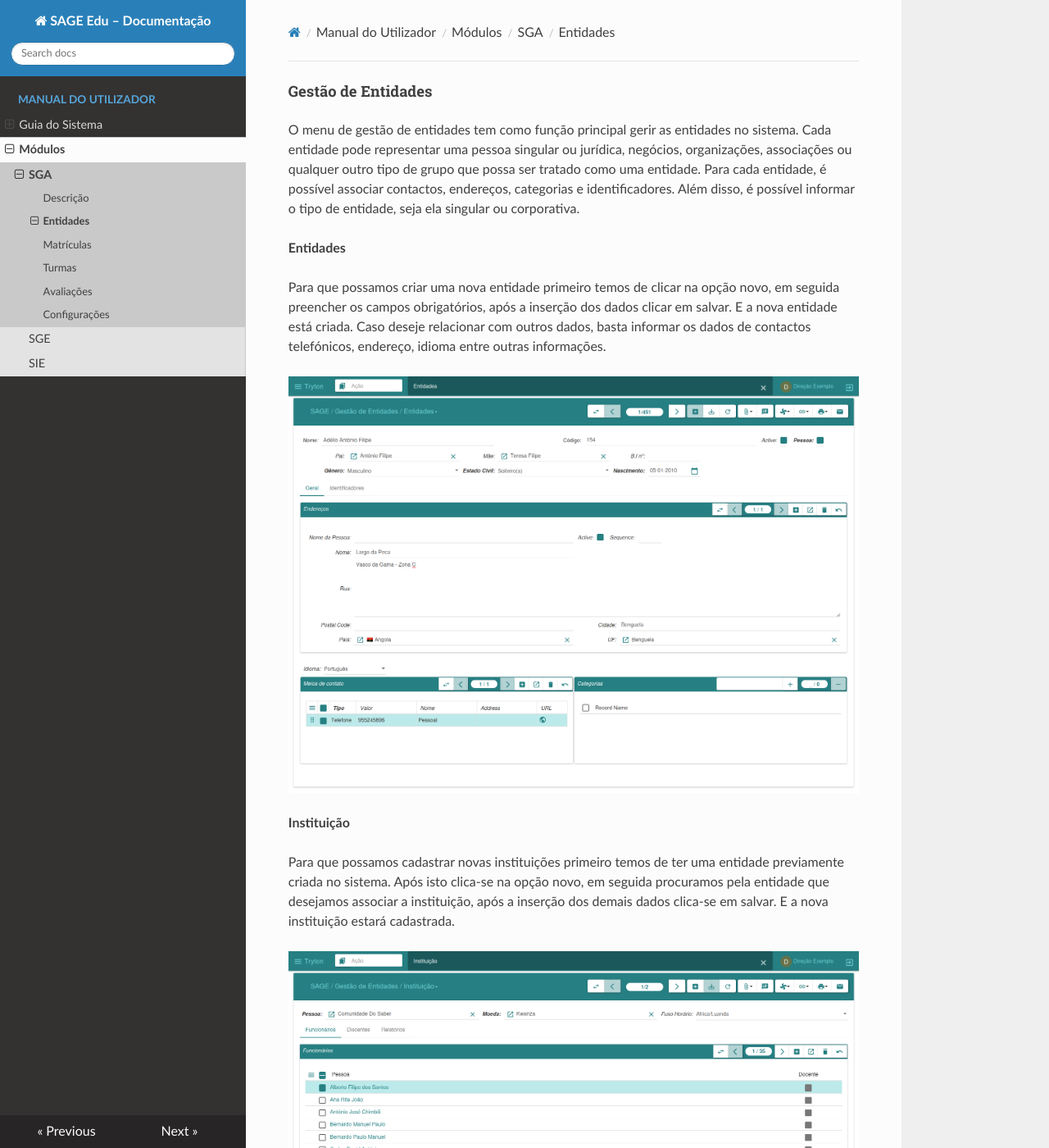
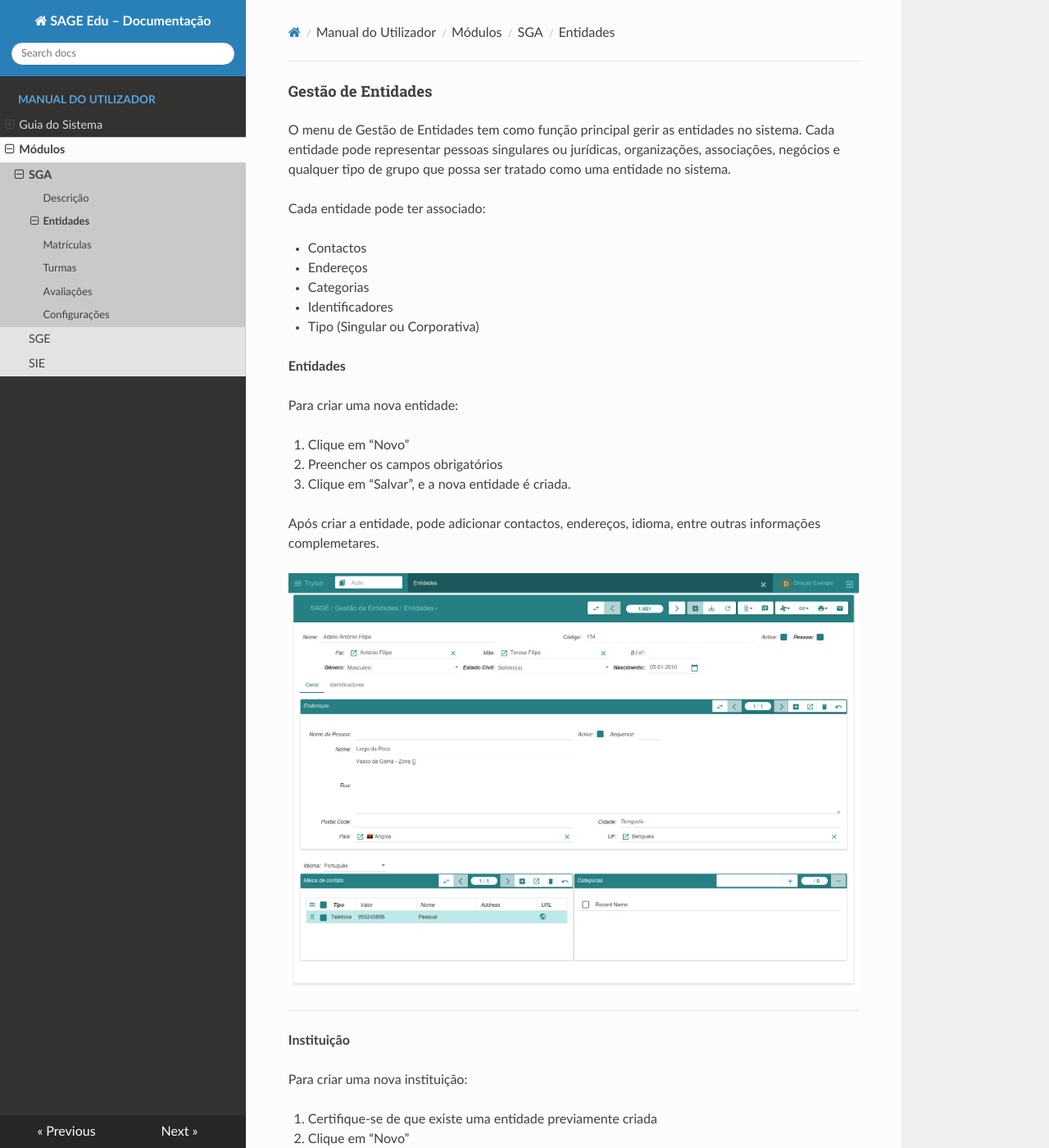
Before and after one commit to zacariasjuliano/sage-edu-docs, an MkDocs documentation site: the page built from docs/modulos/sga/party.md, in a window 1280 px wide and 1400 px high. Shown: the whole window at 82% size. Built offline with MkDocs 1.6.1, drawn with Linux system fonts in a browser that asks for light colours; nearby versions of some CDN libraries; some of the changed text lies outside the part shown.

Commit message:
Page Party

```diff
--- a/docs/modulos/sga/party.md
+++ b/docs/modulos/sga/party.md
@@ -1,36 +1,102 @@
 #### Gestão de Entidades
 
-O menu de gestão de entidades tem como função principal gerir as entidades no sistema. Cada entidade pode representar uma pessoa singular ou jurídica, negócios, organizações, associações ou qualquer outro tipo de grupo que possa ser tratado como uma entidade.
-Para cada entidade, é possível associar contactos, endereços, categorias e identificadores. Além disso, é possível informar o tipo de entidade, seja ela singular ou corporativa.
+O menu de Gestão de Entidades tem como função principal gerir as entidades no sistema. Cada entidade pode representar pessoas singulares ou jurídicas, organizações, associações, negócios e qualquer tipo de grupo que possa ser tratado como uma entidade no sistema.
+
+Cada entidade pode ter associado:
+
+* Contactos
+* Endereços
+* Categorias
+* Identificadores
+* Tipo (Singular ou Corporativa)
+
+
 
 **Entidades**
 
-Para que possamos criar uma nova entidade primeiro temos de clicar na opção novo, em seguida preencher os campos obrigatórios, após a inserção dos dados clicar em salvar. E a nova entidade está criada.
-Caso deseje relacionar com outros dados, basta informar os dados de contactos telefónicos, endereço, idioma entre outras informações.
+Para criar uma nova entidade:
+
+1. Clique em “Novo”
+
+2. Preencher os campos obrigatórios
+
+3. Clique em “Salvar”, e a nova entidade é criada.
+
+Após criar a entidade, pode adicionar contactos, endereços, idioma, entre outras informações complemetares.
 
 ![Texto alternativo](../../imagens/party.png)
 
 
+---
+
 **Instituição**
 
-Para que possamos cadastrar novas instituições primeiro temos de  ter uma entidade previamente criada no sistema. Após isto clica-se na opção novo, em seguida procuramos pela entidade que desejamos associar a instituição, após a inserção dos demais dados clica-se em salvar. E a nova instituição estará cadastrada.
+Para criar uma nova instituição:
+
+1. Certifique-se de que existe uma entidade previamente criada
+
+2. Clique em “Novo”
+
+3. Pesquise a entidade a associar
+
+4. Preencha os restantes dados
+
+5. Clique em “Salvar”, e a nova instituição é criada.
+
 
 ![Texto alternativo](../../imagens/company.png)
 
+---
 
 **Funcionários**
 
-Para cadastrar novos funcionários, o sistema oferece duas opções. A primeira, conforme ilustrado na Figura 5, está disponível na opção "Empregados" em instituição, onde nós é possível cadastrar novos funcionários diretamente na instituição desejada. A segunda opção está disponível no sub-menu de "Funcionários", como mostra a figura abaixo.
+O sistema oferece duas formas de cadastrar funcionários:
+
+1. Pela Instituição
+    * Menu: Instituição → Empregados
+
+2. Pelo sub-menu Geral
+    *   Menu: Funcionários
+
+
+Para cadastrar:
+
+1. Clique em “Novo”
+
+2. Preencha os campos obrigatórios
+
+3. Se a instituição não estiver selecionada, pesquise pela desejada
+
+4. Clique em “Salvar”
 
 ![Texto alternativo](../../imagens/employee.png)
 
-Para que possamos cadastrar novos funcionários é necessários que primeiro clicamos em novo, e em seguida preenchemos os campos obrigatórios, caso a empresa não esteja selecionada automaticamente, basta  pesquisar pela instituição desejada. Em seguida, clicamos em salvar para confirmar o cadastro.
-
+---
 
 **Discentes**
 
-Para que possamos cadastrar uma novos discentes, primeiro temos de  ter uma entidade previamente criada no sistema. Após isto clica-se na opção novo, em seguida procuramos pela entidade que desejamos identificar como discente, após a inserção dos demais dados clicamos em salvar, confirmamos e o novo discente estará cadastrado.
+Para cadastrar um discnete:
+
+1. Certifique-se de que existe uma entidade criada
+
+2. Clique em “Novo”
+
+3. Pesquise a entidade
+
+4. Preencha os campos adicionais
+
+5. Clique em “Salvar”
+
+6. Confirme o registo
 
 ![Texto alternativo](../../imagens/studentes.png)
 
-Na imagem acima podemos observar as informações de uma determinada matrícula vinculada ao discente, é possível visualizar todas as informações importantes relacionada a matrícula, como disciplinas, avaliações, pautas e percurso académico. Caso desejamos fazer a gestão das matrículas também nós é possível.
+É possível visualizar:
+
+* Disciplinas
+
+* Avaliações
+
+* Pautas
+
+* Percurso académico
```
